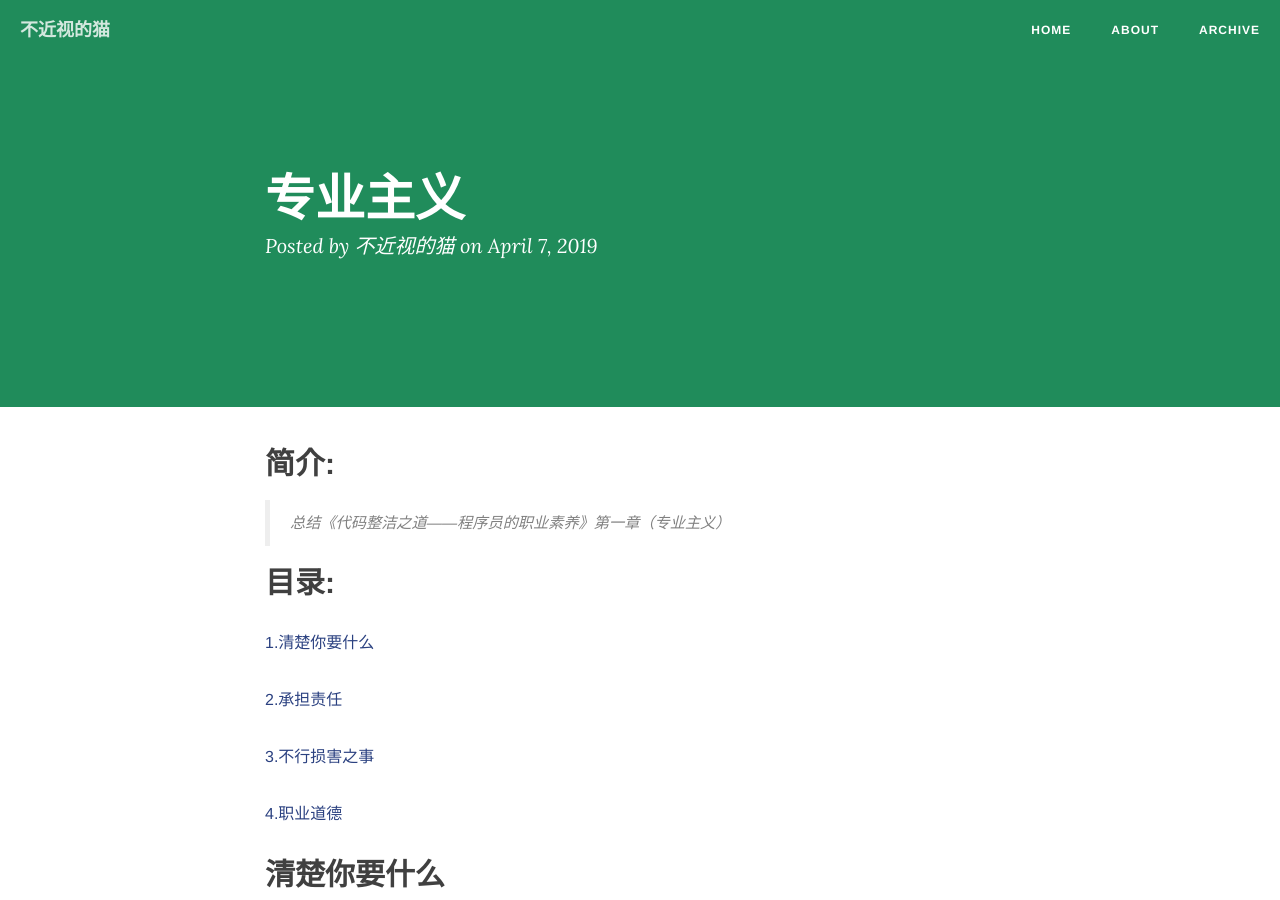
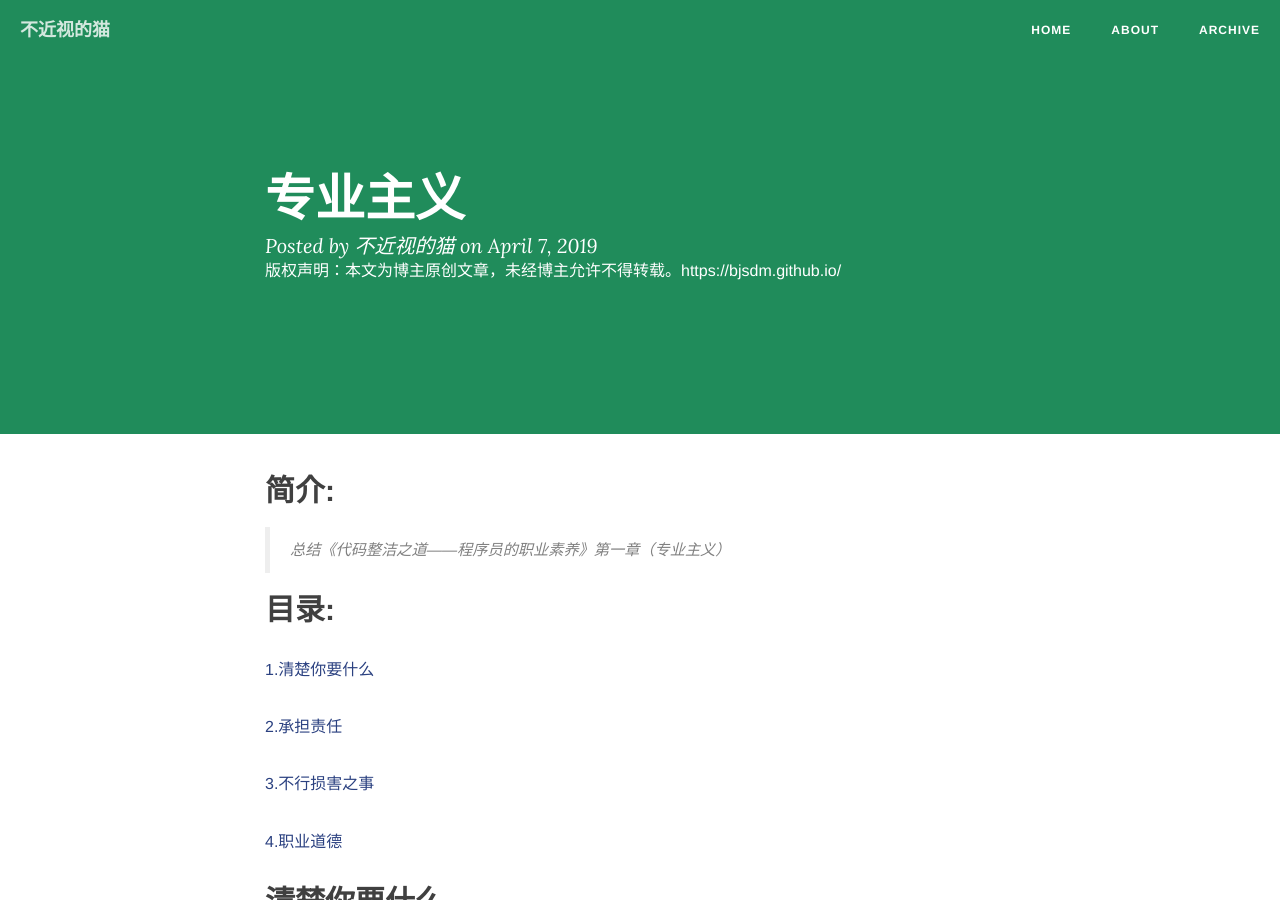
Before and after one commit to bjsdm/bjsdm.github.io, a Jekyll site: the page built from _posts/2019-04-07-专业主义.md, in a window 1280 px wide and 900 px high. Built offline with Jekyll 4.4.1, drawn with Linux system fonts in a browser that asks for light colours; nearby versions of some CDN libraries; comment, search, counter and statistics services are not loaded.

Commit message:
Update post.html

```diff
--- a/_layouts/post.html
+++ b/_layouts/post.html
@@ -23,6 +23,8 @@ layout: default
                     <h2 class="subheading">{{ page.subtitle }}</h2>
                     {% endif %}
                     <span class="meta">Posted by {% if page.author %}{{ page.author }}{% else %}{{ site.title }}{% endif %} on {{ page.date | date: "%B %-d, %Y" }}</span>
+
+                    <span >版权声明：本文为博主原创文章，未经博主允许不得转载。https://bjsdm.github.io/</span>
                 </div>
             </div>
         </div>
```
